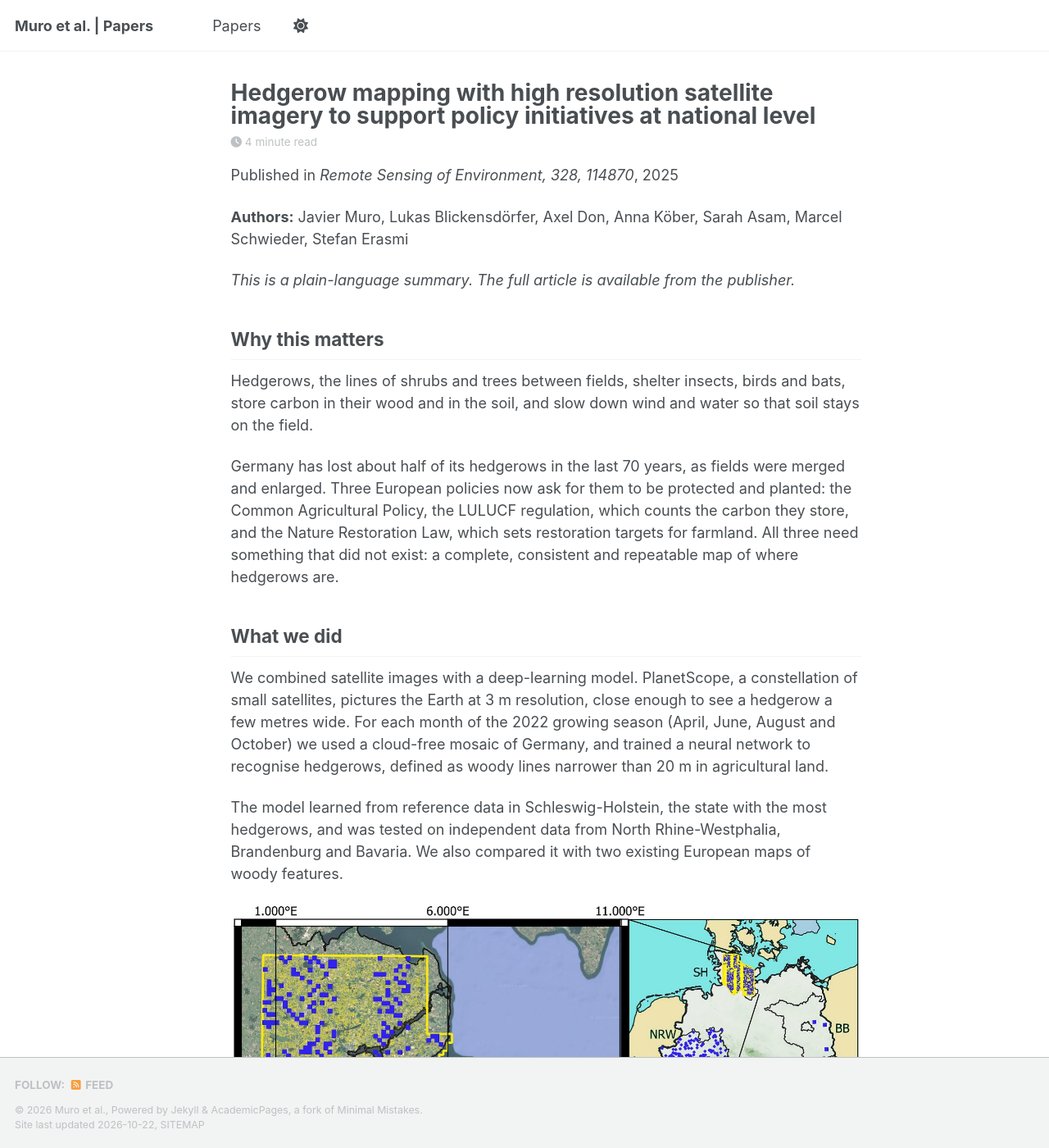
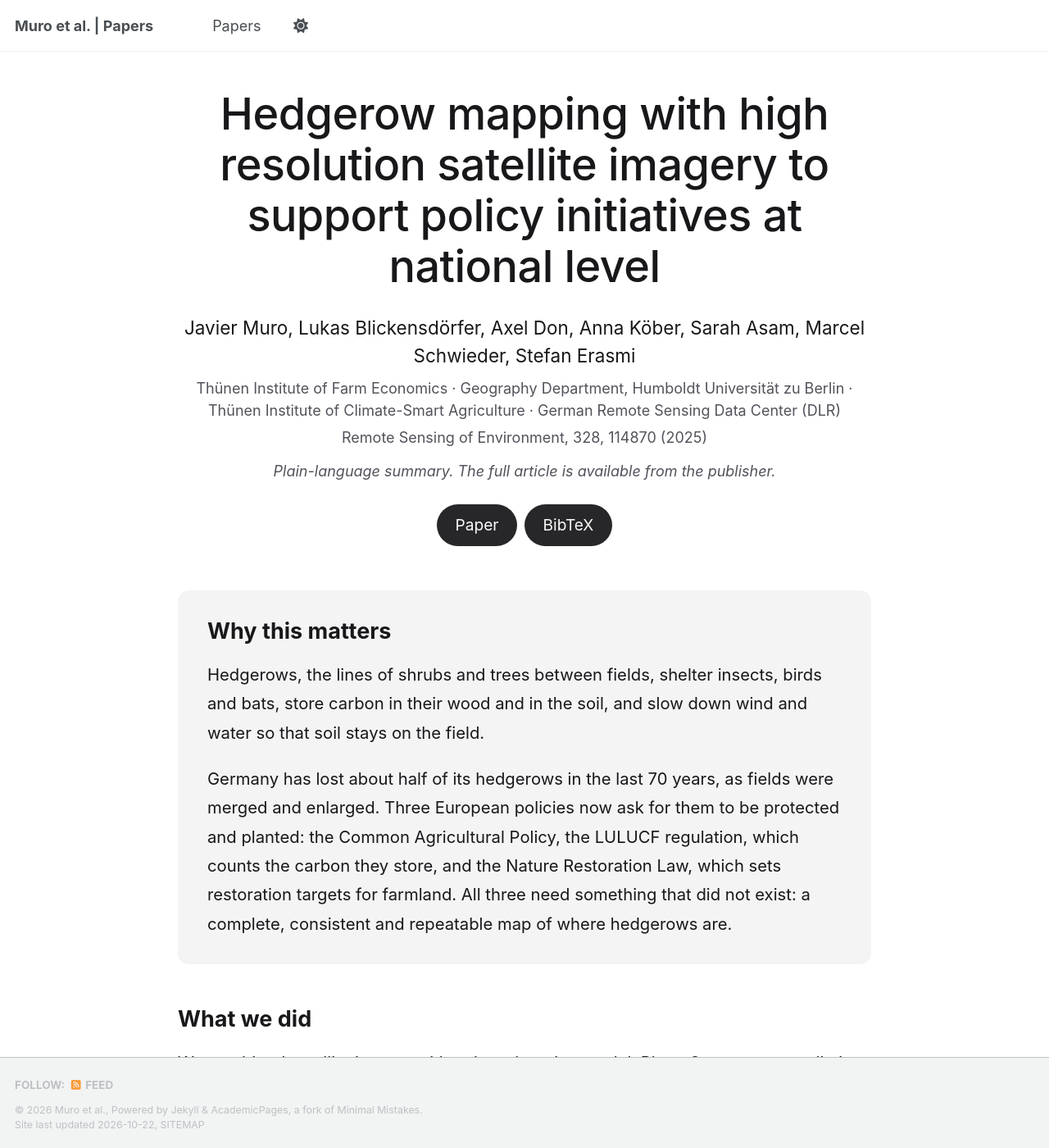
Before and after one commit to Havi-muro/muro-et-al, a Jekyll site: the page built from _pages/papers/hedgerow-mapping.md, in a window 1280 px wide and 1400 px high. Shown: the whole window at 82% size. Built offline with Jekyll 4.4.1, drawn with Linux system fonts in a browser that asks for light colours; a style sheet for code colours, icons or effects is not loaded; some of the changed text lies outside the part shown.

Commit message:
Give the Hedgerow mapping page a project-page layout

````diff
--- a/_includes/head/custom.html
+++ b/_includes/head/custom.html
@@ -20,3 +20,6 @@
 <meta name="theme-color" content="var(--global-bg-color)"/>
 
 <!-- end custom head snippets -->
+{% if page.layout == "project" %}
+<link rel="stylesheet" href="{{ base_path }}/assets/css/project.css">
+{% endif %}
--- /dev/null
+++ b/_layouts/project.html
@@ -0,0 +1,35 @@
+---
+layout: default
+---
+{% include base_path %}
+<main class="project-page">
+  <header class="project-header">
+    <h1 class="project-title">{{ page.title }}</h1>
+    {% if page.authors %}
+      <p class="project-authors">{{ page.authors }}</p>
+    {% endif %}
+    {% if page.affiliations %}
+      <p class="project-affiliations">{{ page.affiliations }}</p>
+    {% endif %}
+    {% if page.venue %}
+      <p class="project-venue">{{ page.venue }}</p>
+    {% endif %}
+    {% if page.summary_note %}
+      <p class="project-summary-note">{{ page.summary_note }}</p>
+    {% endif %}
+    <div class="project-links">
+      {% if page.paperurl %}
+        <a class="project-btn" href="{{ page.paperurl }}">Paper</a>
+      {% endif %}
+      {% if page.citation %}
+        <a class="project-btn" href="#bibtex">BibTeX</a>
+      {% endif %}
+    </div>
+  </header>
+
+  <article class="project-content">
+    {{ content }}
+  </article>
+
+  <p class="project-credit">Page design adapted from <a href="https://github.com/RomanHauksson/academic-project-astro-template">Roman Hauksson's academic project page template</a> (CC BY-SA 4.0).</p>
+</main>
--- a/_pages/papers/hedgerow-mapping.md
+++ b/_pages/papers/hedgerow-mapping.md
@@ -1,27 +1,29 @@
 ---
-layout: single
+layout: project
 title: 'Hedgerow mapping with high resolution satellite imagery to support policy initiatives at national level'
 permalink: /papers/hedgerow-mapping/
 excerpt: 'Hedgerows shelter wildlife, store carbon and protect fields from erosion, yet Germany has no complete map of where they are. Using monthly 3 m satellite images and a deep-learning model, we mapped hedgerows across the German agricultural landscape: they cover about 2.3 % of farmland, roughly 372,000 km in total, and are concentrated in the north and north-west.'
 date: 2025-10-01
-venue: 'Remote Sensing of Environment, 328, 114870'
+venue: 'Remote Sensing of Environment, 328, 114870 (2025)'
 paperurl: 'https://doi.org/10.1016/j.rse.2025.114870'
 citation: 'Muro, J., Blickensdörfer, L., Don, A., Köber, A., Asam, S., Schwieder, M., & Erasmi, S. (2025). "Hedgerow mapping with high resolution satellite imagery to support policy initiatives at national level." <i>Remote Sensing of Environment</i>, 328, 114870.'
-author_profile: false
+authors: 'Javier Muro, Lukas Blickensdörfer, Axel Don, Anna Köber, Sarah Asam, Marcel Schwieder, Stefan Erasmi'
+affiliations: 'Thünen Institute of Farm Economics · Geography Department, Humboldt Universität zu Berlin · Thünen Institute of Climate-Smart Agriculture · German Remote Sensing Data Center (DLR)'
+summary_note: 'Plain-language summary. The full article is available from the publisher.'
 read_time: true
 paper_slug: hedgerow-mapping
 paper_page: true
 ---
 
-**Authors:** Javier Muro, Lukas Blickensdörfer, Axel Don, Anna Köber, Sarah Asam, Marcel Schwieder, Stefan Erasmi
-
-*This is a plain-language summary. The full article is available from the publisher.*
+<div class="project-highlight" markdown="1">
 
 ## Why this matters
 
 Hedgerows, the lines of shrubs and trees between fields, shelter insects, birds and bats, store carbon in their wood and in the soil, and slow down wind and water so that soil stays on the field.
 
 Germany has lost about half of its hedgerows in the last 70 years, as fields were merged and enlarged. Three European policies now ask for them to be protected and planted: the Common Agricultural Policy, the LULUCF regulation, which counts the carbon they store, and the Nature Restoration Law, which sets restoration targets for farmland. All three need something that did not exist: a complete, consistent and repeatable map of where hedgerows are.
+
+</div>
 
 ## What we did
 
@@ -63,3 +65,17 @@ The model learned from reference data in Schleswig-Holstein, the state with the
 ## Where the map stops
 
 It answers national and regional questions, not the question of what grows in a particular field: for that, higher-resolution imagery and a visit remain better. Recently cut hedgerows, and hedgerows within a few metres of a forest, are the hardest to recognise.
+
+## BibTeX
+
+```bibtex
+@article{muro2025hedgerow,
+  title   = {Hedgerow mapping with high resolution satellite imagery to support policy initiatives at national level},
+  author  = {Muro, Javier and Blickensdörfer, Lukas and Don, Axel and Köber, Anna and Asam, Sarah and Schwieder, Marcel and Erasmi, Stefan},
+  journal = {Remote Sensing of Environment},
+  volume  = {328},
+  pages   = {114870},
+  year    = {2025},
+  doi     = {10.1016/j.rse.2025.114870}
+}
+```
--- /dev/null
+++ b/assets/css/project.scss
@@ -0,0 +1,238 @@
+---
+---
+
+.project-page {
+  max-width: 50rem;
+  margin: 0 auto;
+  padding: 2.5rem 1.5rem 4rem;
+  color: #18181b;
+  font-size: 1.125rem;
+  line-height: 1.75;
+}
+
+html[data-theme="dark"] .project-page {
+  color: #f4f4f5;
+}
+
+.project-header {
+  margin-bottom: 3rem;
+  text-align: center;
+}
+
+.project-title {
+  margin: 0 0 1.5rem;
+  padding: 0;
+  border: 0;
+  font-size: clamp(1.9rem, 4.5vw, 3rem);
+  font-weight: 500;
+  line-height: 1.15;
+  letter-spacing: -0.01em;
+}
+
+.project-authors {
+  margin: 0 0 0.5rem;
+  font-size: 1.25rem;
+  line-height: 1.5;
+}
+
+.project-affiliations,
+.project-venue,
+.project-summary-note {
+  max-width: 46rem;
+  margin: 0 auto 0.35rem;
+  font-size: 1rem;
+  line-height: 1.5;
+  color: #52525b;
+}
+
+.project-summary-note {
+  margin-top: 0.75rem;
+  font-style: italic;
+}
+
+html[data-theme="dark"] .project-affiliations,
+html[data-theme="dark"] .project-venue,
+html[data-theme="dark"] .project-summary-note {
+  color: #a1a1aa;
+}
+
+.project-links {
+  display: flex;
+  flex-wrap: wrap;
+  justify-content: center;
+  gap: 0.5rem;
+  margin-top: 1.5rem;
+}
+
+.project-btn {
+  display: inline-flex;
+  align-items: center;
+  padding: 0.5rem 1.25rem;
+  border-radius: 999px;
+  background: #27272a;
+  color: #fafafa;
+  font-size: 1.0625rem;
+  text-decoration: none;
+}
+
+.project-btn:hover {
+  background: #000;
+  color: #fff;
+  text-decoration: none;
+}
+
+html[data-theme="dark"] .project-btn {
+  background: #e4e4e7;
+  color: #18181b;
+}
+
+html[data-theme="dark"] .project-btn:hover {
+  background: #fafafa;
+  color: #000;
+}
+
+.project-content h2 {
+  margin: 2.75rem 0 1rem;
+  padding: 0;
+  border: 0;
+  font-size: 1.5rem;
+  font-weight: 700;
+  line-height: 1.3;
+}
+
+.project-content p {
+  margin: 0 0 1.15rem;
+}
+
+.project-content ul {
+  margin: 0 0 1.25rem 1.25rem;
+  padding: 0;
+}
+
+.project-content li {
+  margin-bottom: 0.5rem;
+}
+
+.project-content a {
+  color: #2563eb;
+  text-decoration: underline;
+  text-decoration-style: dashed;
+  text-underline-offset: 4px;
+}
+
+.project-content a:hover {
+  text-decoration-style: solid;
+}
+
+html[data-theme="dark"] .project-content a {
+  color: #bfdbfe;
+}
+
+.project-content img {
+  display: block;
+  width: 100%;
+  height: auto;
+  margin: 2rem 0 0.5rem;
+  border-radius: 0.5rem;
+}
+
+.project-content p:has(> img) {
+  margin: 0;
+}
+
+.project-content p:has(> img) + p {
+  margin: 0.25rem 0 2rem;
+  text-align: center;
+  font-size: 0.9375rem;
+  line-height: 1.5;
+  color: #52525b;
+}
+
+.project-content p:has(> img) + p em {
+  font-style: normal;
+}
+
+html[data-theme="dark"] .project-content p:has(> img) + p {
+  color: #a1a1aa;
+}
+
+.project-highlight {
+  margin: 0 0 2.5rem;
+  padding: 1.75rem 2rem;
+  border-radius: 0.75rem;
+  background: #f4f4f5;
+}
+
+html[data-theme="dark"] .project-highlight {
+  background: #27272a;
+}
+
+.project-highlight > h2:first-child {
+  margin-top: 0;
+}
+
+.project-highlight > :last-child {
+  margin-bottom: 0;
+}
+
+.project-content pre {
+  margin: 1.5rem 0;
+  padding: 1rem 1.25rem;
+  border: 0;
+  border-radius: 0.5rem;
+  background: #27272a;
+  color: #f4f4f5;
+  overflow-x: auto;
+  font-size: 0.875rem;
+  line-height: 1.6;
+}
+
+.project-content pre code {
+  padding: 0;
+  border: 0;
+  background: transparent;
+  color: inherit;
+  font-size: inherit;
+}
+
+.project-content code {
+  padding: 0.125rem 0.375rem;
+  border-radius: 0.25rem;
+  background: #e4e4e7;
+  color: #27272a;
+  font-size: 0.9em;
+}
+
+html[data-theme="dark"] .project-content code {
+  background: #3f3f46;
+  color: #f4f4f5;
+}
+
+.project-credit {
+  margin: 3.5rem 0 0;
+  padding-top: 1.5rem;
+  border-top: 1px solid #e4e4e7;
+  text-align: center;
+  font-size: 0.875rem;
+  color: #71717a;
+}
+
+html[data-theme="dark"] .project-credit {
+  border-color: #3f3f46;
+  color: #a1a1aa;
+}
+
+.project-credit a {
+  color: inherit;
+}
+
+@media (max-width: 37.5em) {
+  .project-page {
+    padding: 1.5rem 1rem 3rem;
+    font-size: 1.0625rem;
+  }
+
+  .project-highlight {
+    padding: 1.25rem 1.25rem;
+  }
+}
````
